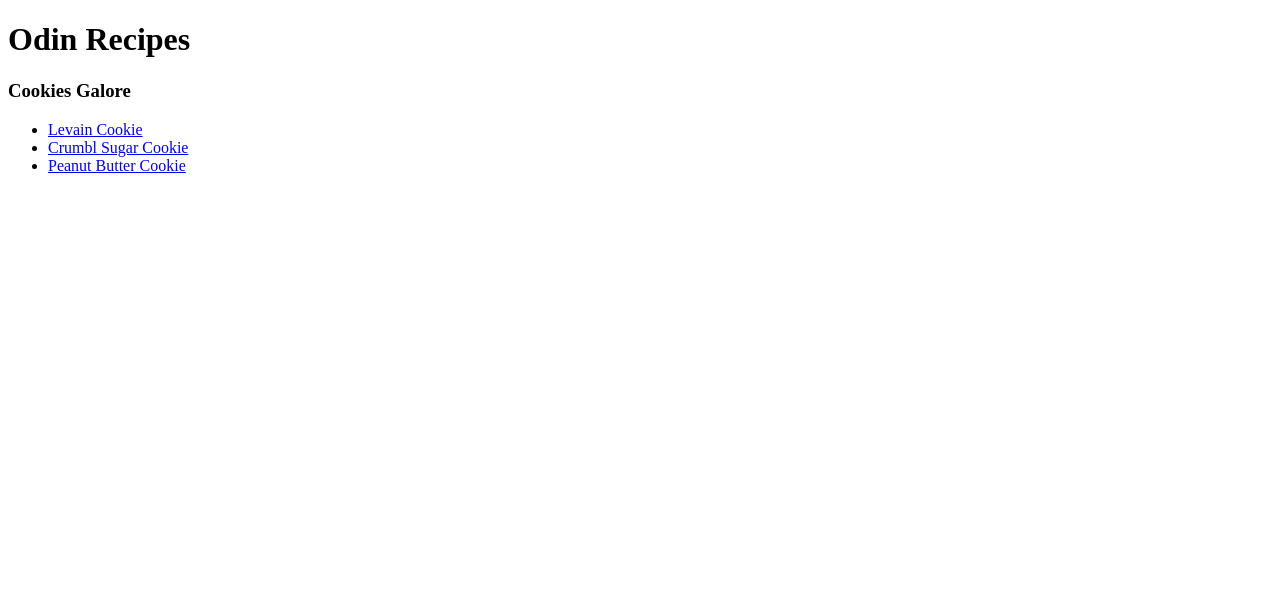
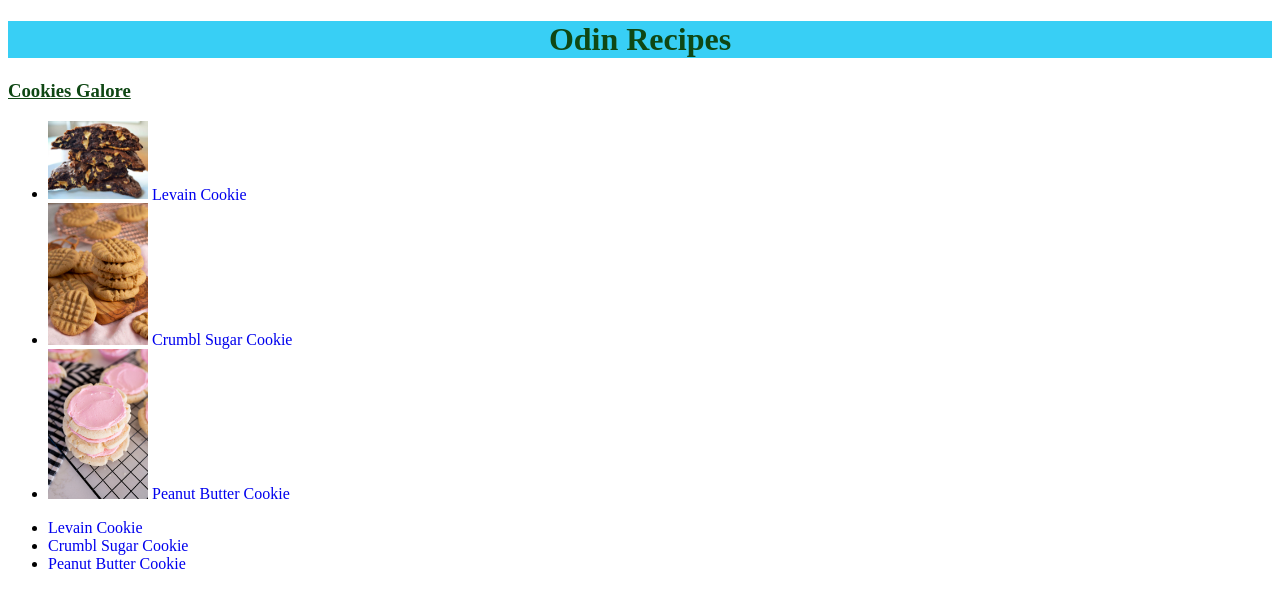
Before and after one commit to andepants/odin_recipes, a plain HTML site: page index.html in a window 1280 px wide. Drawn offline with Linux system fonts and the light colour scheme.

Commit message:
Updating odin recipes with css

```diff
--- a/index.html
+++ b/index.html
@@ -3,14 +3,33 @@
     <head>
         <meta charset="utf-8">
         <title>Odin Recipes</title>
+        <link rel="stylesheet" href="recipes/styles.css">
     </head>
     <body>
-        <h1>Odin Recipes</h1>
-        <h3>Cookies Galore</h3>
+        <h1 class="h1">Odin Recipes</h1>
+        <h3 class="h3">Cookies Galore</h3>
         <ul>
-            <li><a href="../odin_recipes/recipes/levain_cookie.html">Levain Cookie</a></li>
-            <li><a href="../odin_recipes/recipes/sugar_cookie.html">Crumbl Sugar Cookie</a></li>
-            <li><a href="../odin_recipes/recipes/pbcookies.html">Peanut Butter Cookie</a></li>
+            <li>
+                <a href="recipes/levain_cookie.html">
+                    <img class="small" src="recipes/cookie.jpg">
+                </a>
+                <a class="img1" href="../odin_recipes/recipes/levain_cookie.html" >Levain Cookie</a>
+            </li>
+            <li>
+                <img class="small" src="recipes/pbcookies.jpg">
+                <a href="../odin_recipes/recipes/sugar_cookie.html">Crumbl Sugar Cookie</a>
+            </li>
+            <li>
+                <img class="small" src="recipes/sugar_cookie.jpg">
+                <a href="../odin_recipes/recipes/pbcookies.html">Peanut Butter Cookie</a>
+            </li>
         </ul>
+<!---->
+        <ul>
+            <li><a href="recipes/levain_cookie.html">Levain Cookie</a></li>
+            <li><a href="recipes/sugar_cookie.html">Crumbl Sugar Cookie</a></li>
+            <li><a href="recipes/pbcookies.html">Peanut Butter Cookie</a></li>
+        </ul>
+
     </body>
 </html>
--- /dev/null
+++ b/recipes/styles.css
@@ -0,0 +1,29 @@
+.h1 {
+    background-color: rgb(56, 207, 245);
+    text-align: center;
+    font-weight: 700;
+    color: rgb(15, 71, 20);
+}
+
+h3 {
+    color: rgb(15, 71, 20);
+    text-decoration: underline;
+}
+
+.small{
+    height: auto;
+    width: 100px;
+}
+
+a:link{
+    text-decoration: none;
+}
+a:visited{
+    text-decoration: none;
+}
+a:hover{
+    text-decoration: underline;
+}
+a:active{
+    text-decoration: underline;
+}
```
Also changed, not shown: recipes/Sugar_cookie.html (+7 -5 lines), recipes/levain_cookie.html (+6 -4 lines), recipes/pbcookies.html (+6 -5 lines).
